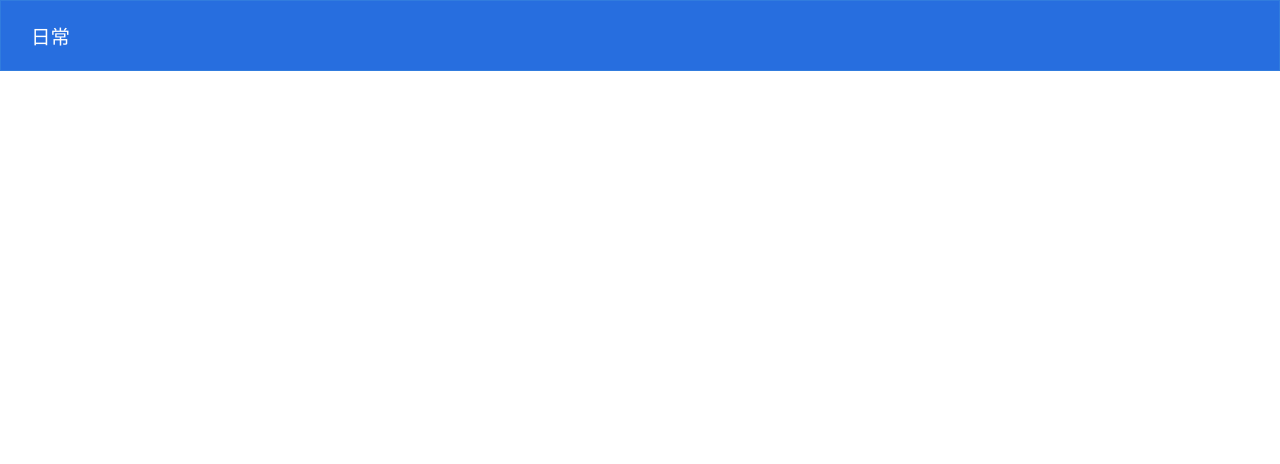
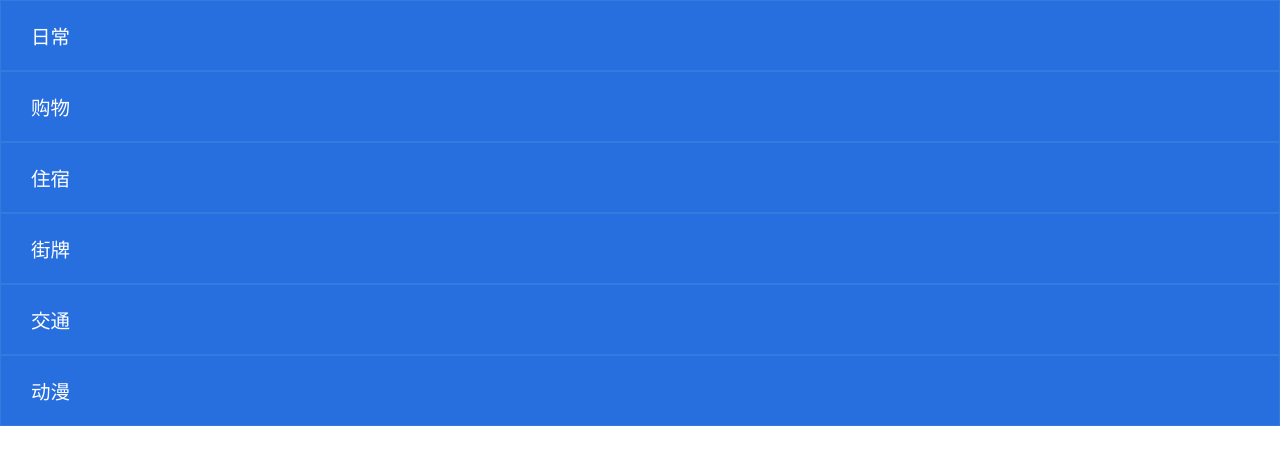
Before and after one commit to imeoer/jpcard, a plain HTML site: page index.html in a window 1280 px wide. Drawn offline with Linux system fonts and the light colour scheme.

Commit message:
add some word

```diff
--- a/data.js
+++ b/data.js
@@ -31,7 +31,62 @@ var data = [
                 "zh": "不好意思",
                 "ro": "Su mi ma sen",
                 "jp": "すみません"
+            },
+            {
+                "zh": "多少钱?",
+                "ro": "I ku ra de su ka",
+                "jp": "いくらですか"
+            },
+            {
+                "zh": "稍等一下",
+                "ro": "Cho tto ma tte",
+                "jp": "ちょっと待って"
+            },
+            {
+                "zh": "我不懂",
+                "ro": "Wa ka ri ma sen",
+                "jp": "分かりません"
+            },
+            {
+                "zh": "拜托了",
+                "ro": "O ne ga i shi ma su",
+                "jp": "お願いします"
+            },
+            {
+                "zh": "不要紧、没关系",
+                "ro": "Da i joo bu",
+                "jp": "大丈夫"
+            },
+            {
+                "zh": "再一次",
+                "ro": "Moo i chi do",
+                "jp": "もう一度"
+            },
+            {
+                "zh": "是的",
+                "ro": "Soo de su",
+                "jp": "そうです"
             }
         ]
+    },
+    {
+        name: "购物",
+        list: []
+    },
+    {
+        name: "住宿",
+        list: []
+    },
+    {
+        name: "街牌",
+        list: []
+    },
+    {
+        name: "交通",
+        list: []
+    },
+    {
+        name: "动漫",
+        list: []
     }
 ];
--- a/index.html
+++ b/index.html
@@ -28,9 +28,9 @@
                 font-size: 1.5em;
                 box-sizing: border-box;
             }
-            .list li:active {
+            /*.list li:active {
                 background-color: #3583e9;
-            }
+            }*/
             .page .return {
                 /*background-color: #3583e9;*/
                 font-size: 1em;
```
